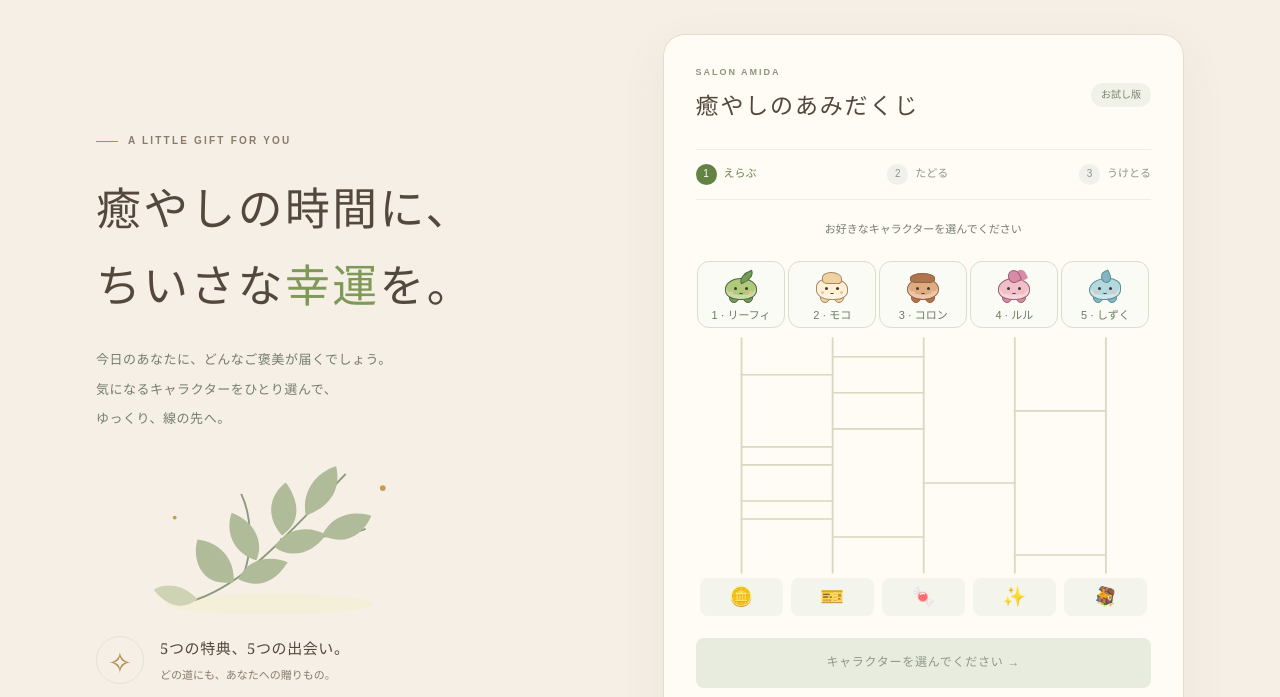
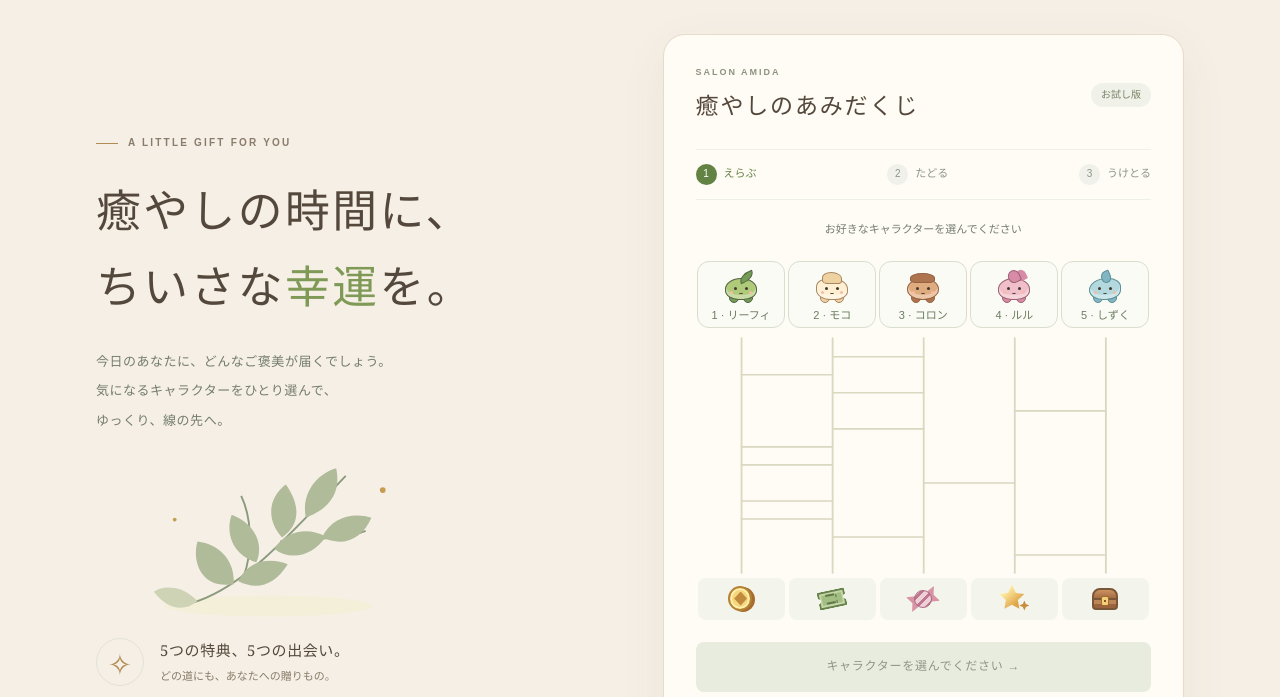
Before and after one commit to 1ma-ma-ma1/amida, a plain HTML site: page index.html in a window 1280 px wide. Shown: the part 86-783 px from the top of the page. Drawn offline with Linux system fonts and the light colour scheme.

Commit message:
Illustrate reward markers and reveal all goal prizes after the draw

```diff
--- a/app.js
+++ b/app.js
@@ -6,7 +6,22 @@
     ["リーフィ", "leaf"], ["モコ", "cloud"], ["コロン", "nut"],
     ["ルル", "petal"], ["しずく", "dew"]
   ];
-  const rewards = [["✨", "きらめき"], ["🪎", "宝箱"], ["🪙", "コイン"], ["🎫", "クーポン"], ["🍬", "キャンディ"]];
+  const rewards = [
+    ["star", "きらめき"], ["chest", "宝箱"], ["coin", "コイン"],
+    ["ticket", "クーポン"], ["candy", "キャンディ"]
+  ];
+  function rewardArt(column, decorative = false) {
+    const [shape, label] = rewards[(board.icons || board.prizes)[column]];
+    const art = document.createElement("span");
+    art.className = "reward-art reward-art--" + shape;
+    art.append(document.createElement("i"));
+    if (decorative) art.setAttribute("aria-hidden", "true");
+    else {
+      art.setAttribute("role", "img");
+      art.setAttribute("aria-label", label);
+    }
+    return art;
+  }
   const walker = $("walker");
   function mascot(shape) {
     const avatar = document.createElement("span");
@@ -30,7 +45,7 @@
   document.querySelector(".choices").append(...choices);
   const startButton = $("start");
   const dialog = $("result-dialog");
-  let board, selected = null, state = "loading";
+  let board, selected = null, completedDraw = null, state = "loading";
   choices.forEach(b => b.disabled = true);
   if (!config || typeof config.salonName !== "string" || typeof config.demo !== "boolean" || typeof config.campaignId !== "string" || !config.campaignId.trim() || !Array.isArray(config.benefits) || config.benefits.length !== 5 || config.benefits.some(b => !b || typeof b.title !== "string" || !b.title.trim() || typeof b.description !== "string")) {
     $("instruction").textContent = "設定を確認してください。特典は5つの名称と説明が必要です。";
@@ -69,9 +84,8 @@
     $("destinations").replaceChildren(...Array.from({ length: 5 }, (_, i) => {
       const cell = document.createElement("div");
       cell.className = "destination";
-      const [icon, label] = rewards[(board.icons || board.prizes)[i]];
-      cell.textContent = icon;
-      cell.setAttribute("aria-label", "到着地点" + (i + 1) + "：" + label);
+      cell.setAttribute("role", "listitem");
+      cell.append(rewardArt(i));
       return cell;
     }));
     choices.forEach(b => {
@@ -83,6 +97,7 @@
   function newDraw(focus = false) {
     board = Amida.createBoard();
     selected = null;
+    completedDraw = null;
     state = "choosing";
     renderBoard();
     step(1);
@@ -161,10 +176,13 @@
     const benefit = record.benefit;
     const destination = $("destinations").children[result.end];
     destination.classList.add("won");
-    const [icon] = rewards[(board.icons || board.prizes)[result.end]];
-    destination.textContent = icon + " " + benefit.title;
-    $("result-icon").textContent = icon;
-    destination.setAttribute("aria-label", `結果：${benefit.title}`);
+    completedDraw = {
+      end: result.end,
+      titles: Array.isArray(record.goalTitles) && record.goalTitles.length === 5
+        ? record.goalTitles.slice() : board.prizes.map(prize => config.benefits[prize].title)
+    };
+    completedDraw.titles[result.end] = benefit.title;
+    $("result-icon").replaceChildren(rewardArt(result.end, true));
     $("result-title").textContent = benefit.title;
     $("result-description").textContent = benefit.description;
     $("result-date").textContent = `抽選日：${new Date(record.drawnAt).toLocaleString("ja-JP", { timeZone: "Asia/Tokyo" })}`;
@@ -174,7 +192,10 @@
     step(3);
     startButton.textContent = "獲得済みの結果をみる →";
     startButton.disabled = false;
-    if (openDialog && !dialog.open) dialog.showModal();
+    if (openDialog && !dialog.open) {
+      dialog.returnValue = "";
+      dialog.showModal();
+    }
   }
   choices.forEach(button => button.addEventListener("click", () => {
     if (state !== "choosing") return;
@@ -185,7 +206,11 @@
     startButton.disabled = false;
   }));
   startButton.addEventListener("click", async () => {
-    if (state === "complete") { if (!dialog.open) dialog.showModal(); return; }
+    if (state === "complete") {
+      dialog.returnValue = "";
+      if (!dialog.open) dialog.showModal();
+      return;
+    }
     if (state !== "choosing" || selected === null) return;
     state = "saving";
     choices.forEach(b => b.disabled = true);
@@ -194,19 +219,42 @@
     $("instruction").textContent = "線の先には、どんなご褒美が待っているでしょう。";
     try {
       const result = Amida.route(selected, board.bridges);
-      const candidate = { version: 1, board, selected, benefit: { ...config.benefits[board.prizes[result.end]] }, drawnAt: new Date().toISOString() };
+      const candidate = {
+        version: 1, board, selected,
+        benefit: { ...config.benefits[board.prizes[result.end]] },
+        goalTitles: board.prizes.map(prize => config.benefits[prize].title),
+        drawnAt: new Date().toISOString()
+      };
       // Live draws are saved before animation so a reload restores the same result.
       const claim = config.demo ? { record: candidate, fresh: true } : await DrawStore.claim(storageKey, candidate);
       await showRecord(claim.record, claim.fresh);
     } catch (_) { failClosed(); }
   });
-  $("close-result").addEventListener("click", () => dialog.close());
+  $("close-result").addEventListener("click", () => {
+    if (!completedDraw) return;
+    [...$("destinations").children].forEach((cell, column) => {
+      const name = document.createElement("span");
+      name.className = "goal-title";
+      name.textContent = completedDraw.titles[column];
+      cell.replaceChildren(rewardArt(column, true), name);
+      if (column === completedDraw.end) {
+        const badge = document.createElement("strong");
+        badge.className = "goal-badge";
+        badge.textContent = "当選";
+        cell.append(badge);
+      }
+    });
+    dialog.close("show-path");
+    $("result-board").focus();
+  });
   $("retry").addEventListener("click", () => {
     if (!config.demo || state !== "complete") return;
     dialog.close();
     newDraw(true);
   });
-  dialog.addEventListener("close", () => { if (state === "complete") startButton.focus(); });
+  dialog.addEventListener("close", () => {
+    if (state === "complete" && dialog.returnValue !== "show-path") startButton.focus();
+  });
   async function init() {
     try {
       if (config.demo) { newDraw(); return; }
--- a/index.html
+++ b/index.html
@@ -33,10 +33,10 @@
       <div class="card-heading"><div><p class="eyebrow">SALON AMIDA</p><h2 id="game-title">癒やしのあみだくじ</h2></div><span class="pill" id="preview-badge">お試し版</span></div>
       <ol class="steps" aria-label="くじの流れ"><li class="current" id="step-1" aria-current="step"><span>1</span>えらぶ</li><li id="step-2"><span>2</span>たどる</li><li id="step-3"><span>3</span>うけとる</li></ol>
       <p class="instruction" id="instruction" role="status" aria-live="polite">お好きなキャラクターを選んでください</p>
-      <div class="board-wrap">
+      <div class="board-wrap" id="result-board" role="region" aria-label="あみだくじの道と特典" tabindex="-1">
         <div class="choices" role="group" aria-label="キャラクターを選ぶ"></div>
         <div class="ladder-stage"><div id="walker" aria-hidden="true" hidden></div><svg id="ladder" viewBox="0 0 500 300" preserveAspectRatio="none" role="img" aria-label="5本の縦線を横線でつないだあみだくじ"><g id="lines"></g><path id="trace" fill="none" stroke="#b08d50" stroke-width="5" stroke-linecap="round" stroke-linejoin="round"/></svg></div>
-        <div class="destinations" id="destinations" aria-label="5つの特典の到着地点"></div>
+        <div class="destinations" id="destinations" role="list" aria-label="5つの特典の到着地点"></div>
       </div>
       <button class="primary-button" id="start" type="button" disabled>キャラクターを選んでください <span aria-hidden="true">→</span></button>
       <p class="small-note" id="demo-note">特典内容は準備中です。お試しでお楽しみください。</p>
@@ -47,7 +47,7 @@
   <section class="howto" aria-labelledby="howto-title"><h2 id="howto-title">あそび方と特典について</h2><ul><li>5体のキャラクターから、好きな1体を選んでくじを引きます。</li><li>線をたどり、5つの特典のうち1つが表示されます。</li><li>結果画面をスクリーンショットで保存し、スタッフにお見せください。</li></ul></section>
   <footer><span id="footer-name">RELAXATION SALON</span><p>こころも、からだも、ふっと軽く。</p></footer>
   <dialog id="result-dialog" aria-labelledby="result-title" aria-describedby="result-description">
-    <div class="result-body"><p class="eyebrow">A GIFT FOR YOU</p><span id="result-icon" class="result-icon" aria-hidden="true">✧</span><p class="result-lead">あなたに届いたのは</p><h2 id="result-title"></h2><p id="result-description"></p><p id="result-date" class="small-note"></p><p class="result-disclaimer" id="result-disclaimer"></p><button class="primary-button" id="close-result" type="button" autofocus>結果の道をみる <span aria-hidden="true">→</span></button><p class="small-note">この画面をスクリーンショットで保存し、スタッフにお見せください。</p><button class="retry-button" id="retry" type="button" hidden>もう一度引く ↻</button></div>
+    <div class="result-body"><p class="eyebrow">A GIFT FOR YOU</p><span id="result-icon" class="result-icon" aria-hidden="true"></span><p class="result-lead">あなたに届いたのは</p><h2 id="result-title"></h2><p id="result-description"></p><p id="result-date" class="small-note"></p><p class="result-disclaimer" id="result-disclaimer"></p><button class="primary-button" id="close-result" type="button" autofocus>結果の道をみる <span aria-hidden="true">→</span></button><p class="small-note">この画面をスクリーンショットで保存し、スタッフにお見せください。</p><button class="retry-button" id="retry" type="button" hidden>もう一度引く ↻</button></div>
   </dialog>
 </body>
 </html>
--- a/style.css
+++ b/style.css
@@ -126,3 +126,117 @@
 }
 @media (max-width: 760px) { .choice { height: 63px; } }
 @media (prefers-reduced-motion: reduce) { #walker .mascot { animation: none; } }
+
+/* Illustrated rewards share the same proportions on the board and in the result. */
+.destination {
+  align-self: stretch;
+  align-content: start;
+  gap: 3px;
+  padding: 6px 3px;
+  width: calc(100% - 4px);
+}
+.destination.won {
+  outline: 1px solid #b98d48;
+  outline-offset: -1px;
+}
+.goal-title {
+  color: var(--ink);
+  font-size: 11px;
+  font-weight: 600;
+  line-height: 1.35;
+  overflow-wrap: anywhere;
+}
+.goal-badge {
+  color: #75501e;
+  font-size: 9px;
+  line-height: 1.3;
+}
+.reward-art {
+  position: relative;
+  display: inline-block;
+  flex-shrink: 0;
+  width: 30px;
+  height: 30px;
+}
+.reward-art i, .reward-art::before, .reward-art::after {
+  position: absolute;
+  display: block;
+}
+.reward-art::before, .reward-art::after { content: ""; }
+.reward-art--star::before {
+  inset: 1px 5px 4px 0;
+  background: linear-gradient(138deg, #fff0a7 23%, #e0a345 74%);
+  clip-path: polygon(50% 0, 65% 33%, 100% 38%, 74% 62%, 80% 97%, 50% 81%, 20% 97%, 26% 62%, 0 38%, 35% 33%);
+}
+.reward-art--star::after {
+  inset: 17px 0 3px 20px;
+  background: #ca8d3e;
+  clip-path: polygon(50% 0, 65% 35%, 100% 50%, 65% 65%, 50% 100%, 35% 65%, 0 50%, 35% 35%);
+}
+.reward-art--chest::before {
+  inset: 4px 2px 14px;
+  border: 2px solid #795637;
+  border-radius: 8px 8px 1px 1px;
+  background: linear-gradient(to bottom, #cc9360, #a56b43);
+}
+.reward-art--chest::after {
+  inset: 14px 2px 4px;
+  border: 2px solid #795637;
+  border-radius: 1px 1px 4px 4px;
+  background: linear-gradient(to bottom, #bc8658 45%, #9a633e 45%);
+}
+.reward-art--chest i {
+  z-index: 1;
+  inset: 12px 11px 8px;
+  border: 1px solid #9f6e28;
+  border-radius: 2px;
+  background: radial-gradient(circle, #895424 1px, #f4cf7b 1.5px);
+}
+.reward-art--coin::before {
+  inset: 2px 4px 3px 2px;
+  border: 2px solid #b48235;
+  border-radius: 50%;
+  background: #f6d77e;
+  box-shadow: 3px 1px #a86d2e, inset 0 0 0 2px #fff0ae;
+}
+.reward-art--coin::after {
+  inset: 8px 9px 8px 8px;
+  background: #c18b3d;
+  clip-path: polygon(50% 0, 100% 50%, 50% 100%, 0 50%);
+}
+.reward-art--ticket::before {
+  inset: 6px 1px;
+  border-radius: 2px;
+  background: #a2be83;
+  box-shadow: inset 0 0 0 2px #66834d, inset 0 0 0 4px #c6d5a7;
+  clip-path: polygon(0 0, 100% 0, 100% 32%, 90% 43%, 90% 57%, 100% 68%, 100% 100%, 0 100%, 0 68%, 10% 57%, 10% 43%, 0 32%);
+  transform: rotate(-12deg);
+}
+.reward-art--ticket::after {
+  inset: 10px 12px 10px 9px;
+  border: solid #5e7847;
+  border-width: 2px 0;
+  transform: rotate(-12deg);
+}
+.reward-art--ticket i {
+  z-index: 1;
+  left: 19px;
+  top: 10px;
+  height: 9px;
+  border-left: 1px dashed #5e7847;
+  transform: rotate(-12deg);
+}
+.reward-art--candy::before {
+  inset: 5px 0;
+  background: #d894a5;
+  clip-path: polygon(0 10%, 33% 25%, 67% 25%, 100% 10%, 88% 50%, 100% 90%, 67% 75%, 33% 75%, 0 90%, 12% 50%);
+  transform: rotate(-22deg);
+}
+.reward-art--candy::after {
+  inset: 6px;
+  border: 1.5px solid #a96980;
+  border-radius: 50%;
+  background: repeating-linear-gradient(135deg, #efd0d6 0 4px, #bd7790 4px 7px);
+}
+.result-icon { display: grid; place-items: center; min-height: 74px; }
+.result-icon .reward-art { transform: scale(2); }
```
Also changed, not shown: 1 other file.
